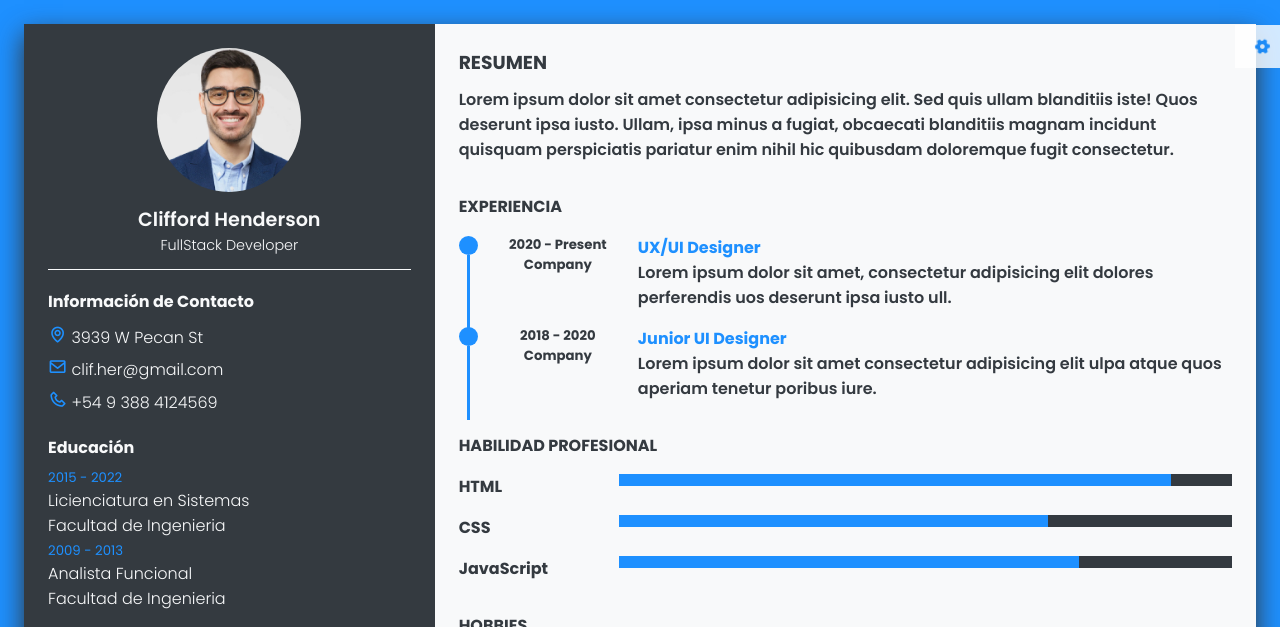
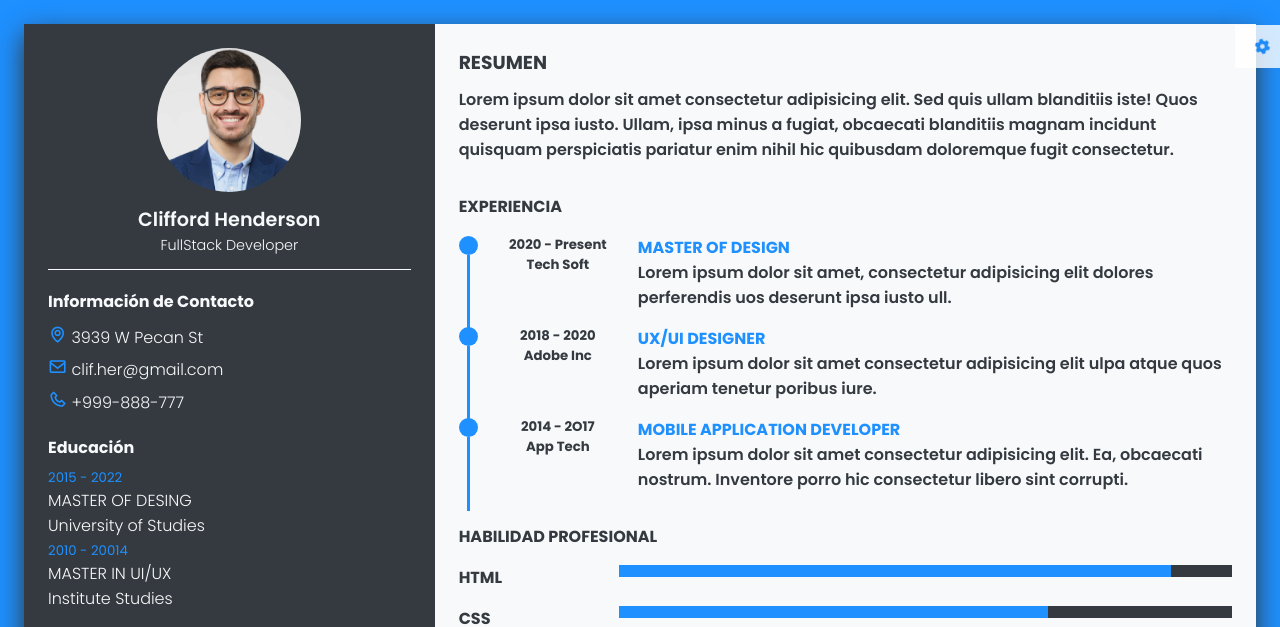
Before and after one commit to alecio87/ProyectoFina_CV_IbanesEmanuel, a plain HTML site: page index.html in a window 1280 px wide. Shown: the top 627 px of the page. Drawn offline with nearby package versions, Linux system fonts and the light colour scheme.

Commit message:
finalizado

```diff
--- a/assests/css/styles.css
+++ b/assests/css/styles.css
@@ -1,3 +1,4 @@
+/* Google Fonts */
 @import url("https://fonts.googleapis.com/css?family=Poppins:200,300,400,500,600,700,800,900&display=swap");
 
 /* VARIABLES */
--- a/assests/js/main.js
+++ b/assests/js/main.js
@@ -33,7 +33,6 @@ document.getElementById('mostrar_g').addEventListener('mouseover', function () {
 /*==================== SHOW SCROLL TOP ====================*/
 function scrollTop() {
     const scrollTop = document.getElementById('scroll-top');
-    // When the scroll is higher than 560 viewport height, add the show-scroll class to the a tag with the scroll-top class
     if (this.scrollY >= 200) scrollTop.classList.add('show-scroll'); else scrollTop.classList.remove('show-scroll')
 }
 window.addEventListener('scroll', scrollTop)
--- a/index.html
+++ b/index.html
@@ -20,7 +20,6 @@
 <body>
 
     <div class="container">
-
         <!-- Elegir Color -->
         <div class="color-switcher">
             <div class="switcher-btn">
@@ -71,7 +70,7 @@
                         <span class="icons">
                             <i class="bx bx-phone"></i>
                         </span>
-                        <span class="text">+54 9 388 4124569</span>
+                        <span class="text">+999-888-777</span>
                     </li>
                 </ul>
             </div>
@@ -81,18 +80,18 @@
                 <h4 class="title">Educación</h4>
                 <ul>
                     <li>
-                        <h5 class="dates">2015 - 2022</h4>
-                            <h4 class="text">Licienciatura en Sistemas
+                        <h5 class="dates">2015 - 2022
+                            <h4 class="text">MASTER OF DESING</h4>
                         </h5>
-                        <h4 class="text">Facultad de Ingenieria</h5>
+                        <h4 class="text">University of Studies</h4>
                     </li>
                 </ul>
                 <ul>
                     <li>
-                        <h5 class="dates">2009 - 2013</h4>
-                            <h4 class="text">Analista Funcional
+                        <h5 class="dates">2010 - 20014
+                            <h4 class="text">MASTER IN UI/UX</h4>
                         </h5>
-                        <h4 class="text">Facultad de Ingenieria</h5>
+                        <h4 class="text">Institute Studies</h4>
                     </li>
                 </ul>
             </div>
@@ -139,9 +138,9 @@
                         </div>
                     </li>
                     <li>
-                        <span class="text">Español</span>
+                        <span class="text">Frances</span>
                         <div class="percent">
-                            <div style="width: 100%"></div>
+                            <div style="width: 60%"></div>
                         </div>
                     </li>
                 </ul>
@@ -169,16 +168,15 @@
                     <div class="content">
                         <div class="interval">
                             <h5>2020 - Present</h5>
-                            <h5>Company</h5>
+                            <h5>Tech Soft</h5>
                         </div>
                         <div class="description">
-                            <h4>UX/UI Designer</h4>
+                            <h4>MASTER OF DESIGN</h4>
                             <p>Lorem ipsum dolor sit amet, consectetur adipisicing elit dolores perferendis uos deserunt
                                 ipsa iusto ull.</p>
                         </div>
                     </div>
                 </div>
-
                 <div class="experience">
                     <div class="time_line">
                         <span class="time_point"></span>
@@ -187,15 +185,33 @@
                     <div class="content">
                         <div class="interval">
                             <h5>2018 - 2020</h5>
-                            <h5>Company</h5>
+                            <h5>Adobe Inc</h5>
                         </div>
                         <div class="description">
-                            <h4>Junior UI Designer</h4>
+                            <h4>UX/UI DESIGNER</h4>
                             <p>Lorem ipsum dolor sit amet consectetur adipisicing elit ulpa atque quos aperiam tenetur
                                 poribus iure.</p>
                         </div>
                     </div>
                 </div>
+                <div class="experience">
+                    <div class="time_line">
+                        <span class="time_point"></span>
+                        <span class="time_road"></span>
+                    </div>
+                    <div class="content">
+                        <div class="interval">
+                            <h5>2014 - 2O17</h5>
+                            <h5>App Tech</h5>
+                        </div>
+                        <div class="description">
+                            <h4>MOBILE APPLICATION DEVELOPER</h4>
+                            <p>Lorem ipsum dolor sit amet consectetur adipisicing elit. Ea, obcaecati nostrum. Inventore
+                                porro hic consectetur libero sint corrupti.</p>
+                        </div>
+                    </div>
+                </div>
+
             </div>
 
             <!-- HABILIDADES -->
@@ -217,6 +233,12 @@
                     <h4>JavaScript</h4>
                     <div class="percent">
                         <div style="width: 75%"></div>
+                    </div>
+                </div>
+                <div class="skills">
+                    <h4>React</h4>
+                    <div class="percent">
+                        <div style="width: 50%"></div>
                     </div>
                 </div>
             </div>
```
Also changed, not shown: 1 other file.
